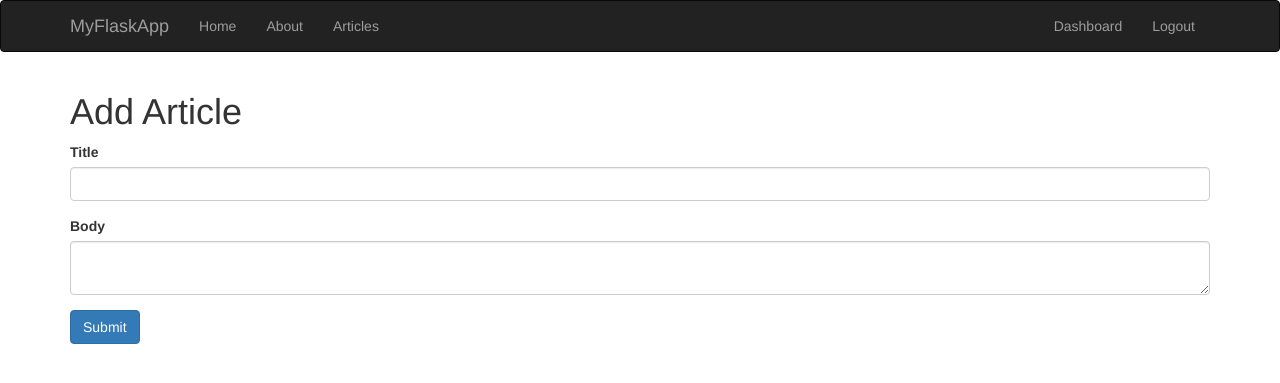
After one commit to maulikrathod/myFlaskApp, a Flask app: page /add_article in a window 1280 px wide. The commit adds this page. Shown: the top 383 px of the page. Run offline with Flask 2, Linux system fonts and the light colour scheme; the visitor is signed in with stand-in values (Sample User, id 1); some libraries are stand-ins or nearby versions.

Commit message:
Tutorial 4 - Dashboard & Articles

```diff
--- a/app.py
+++ b/app.py
@@ -2,8 +2,8 @@ from flask import Flask, render_template, flash, redirect, url_for, session, log
 from flask_mysqldb import MySQL
 from wtforms import Form, StringField, TextAreaField, PasswordField, validators
 from passlib.hash import sha256_crypt
-from data import articles
 from functools import wraps
+# from data import articles
 
 app = Flask(__name__)
 
@@ -17,31 +17,51 @@ app.config['MYSQL_CURSORCLASS'] = 'DictCursor'
 mysql = MySQL(app)
 
 
-Articles = articles()
+# Articles = articles()
 
-
+#    HOME PAGE
 @app.route('/')
 def index():
     return render_template('home.html')
 
-
+#   ABOUT
 @app.route('/about')
 def about():
     return render_template('about.html')
 
-
+#   ARTICLES
 @app.route('/articles')
 def articles():
-    return render_template('articles.html', articles=Articles)
+        #   CREATE CURSOR
+        cur = mysql.connection.cursor()
+
+        #   GET ARTICLES FROM DB
+        results = cur.execute("SELECT * FROM articles")
+        articles = cur.fetchall()
+
+        if results > 0:
+            return render_template('articles.html', articles = articles)
+        else:
+            msg = "NO Articles Found"
+            return render_template('articles.html', msg = msg)
+
+        #   CLOSE CONNECTION
+        cur.close()
 
 
+#   PERTICULER ARTICLES
 @app.route('/article/<string:id>/')
 def article(id):
-    return render_template('article.html', id=id)
+    #   CREATE CURSOR
+    cur = mysql.connection.cursor()
 
-# Register Form Class
+    #   GET ARTICLES FROM DB
+    results = cur.execute("SELECT * FROM articles WHERE id = %s", [id])
+    article = cur.fetchone()
 
+    return render_template('article.html', article = article)
 
+#   Register Form Class
 class RegisterForm(Form):
     name = StringField('Name', [validators.Length(min=1, max=50)])
     username = StringField('Username', [validators.Length(min=4, max=25)])
@@ -52,7 +72,7 @@ class RegisterForm(Form):
     ])
     confirm = PasswordField('Confirm Password')
 
-
+#   REGISTER
 @app.route('/register', methods=['GET', 'POST'])
 def register():
     form = RegisterForm(request.form)
@@ -81,7 +101,7 @@ def register():
     return render_template('register.html', form=form)
 
 
-# User Login
+#   LOGIN
 @app.route('/login', methods=['GET', 'POST'])
 def login():
     if request.method == 'POST':
@@ -117,7 +137,7 @@ def login():
     return render_template('login.html')
 
 
-# check if user logged_in
+#   CHECK IF LOGGED_IN
 def is_logged_in(f):
     @wraps(f)
     def wrap(*args, **kwargs):
@@ -128,19 +148,65 @@ def is_logged_in(f):
             return redirect(url_for("login"))
     return wrap
 
-
+#   LOGOUT
 @app.route('/logout')
+@is_logged_in
 def logout():
     session.clear()
     flash("You are now Loged Out", "success")
     return redirect(url_for("login"))
 
-
+#   DASHBOARD
 @app.route('/dashboard')
 @is_logged_in
 def dashboard():
-    return render_template('dashboard.html')
+    #   CREATE CURSOR
+    cur = mysql.connection.cursor()
 
+    #   GET ARTICLES FROM DB
+    results = cur.execute("SELECT * FROM articles")
+    articles = cur.fetchall()
+
+    if results > 0:
+        return render_template('dashboard.html', articles = articles)
+    else:
+        msg = "NO Articles Found"
+        return render_template('dashboard.html', msg = msg)
+
+    #   CLOSE CONNECTION
+    cur.close()
+
+#   ARTICLES Form Class
+class ArticleForm(Form):
+    title = StringField('Title', [validators.Length(min=1, max=200)])
+    body = TextAreaField('Body', [validators.Length(min=30)])
+
+
+#   ADD ARTICLE
+@app.route('/add_article', methods=['GET', 'POST'])
+@is_logged_in
+def add_article():
+    form = ArticleForm(request.form)
+    if request.method == 'POST' and form.validate():
+        title = form.title.data
+        body = form.body.data
+
+        #   CREATE CURSOR
+        cur = mysql.connection.cursor()
+
+        #   EXECUTE
+        cur.execute("INSERT INTO articles(title, body, author) VALUES(%s, %s, %s)",(title, body, session['username']))
+
+        #   COMMIT TO DB
+        mysql.connection.commit()
+
+        #   CLOSE CONNECTION
+        cur.close()
+
+        flash("Articles Created", "success")
+        return redirect(url_for('dashboard'))
+
+    return render_template('add_article.html', form=form)
 
 if __name__ == "__main__":
     app.secret_key = 'secret123'
--- /dev/null
+++ b/templates/add_article.html
@@ -0,0 +1,15 @@
+{% extends "layout.html" %}
+
+{% block body %}
+  <h1>Add Article</h1>
+  {% from "includes/_formhelpers.html" import render_field %}
+  <form action="" method="POST">
+    <div class="form-group">
+      {{ render_field(form.title, class_="form-control") }}
+    </div>
+    <div class="form-group">
+      {{ render_field(form.body, class_="form-control", id="editor") }}
+    </div>
+    <p><input type="submit" class="btn btn-primary" value="Submit"></p>
+  </form>
+{% endblock %}
--- a/templates/home.html
+++ b/templates/home.html
@@ -4,5 +4,9 @@
   <div class="jumbotron text-center">
     <h1>Welcome to FlaskApp</h1>
     <p class="lead">This application is built on the Python Flask framework</p>
+    {% if session.logged_in == NULL %}
+      <a href="/register" class="btn btn-primary btn-lg">Register</a>
+      <a href="/login" class="btn btn-success btn-lg">Login</a>
+    {% endif %}
   </div>
 {% endblock %}
--- a/templates/layout.html
+++ b/templates/layout.html
@@ -13,5 +13,11 @@
     </div>
 
     <script src="https://maxcdn.bootstrapcdn.com/bootstrap/3.3.7/js/bootstrap.min.js"></script>
+    {# <script src="//cdn.ckeditor.com/4.7.1/basic/ckeditor.js"></script>#}
+    <script src="//cdn.ckeditor.com/4.7.1/standard/ckeditor.js"></script>
+    {# <script src="//cdn.ckeditor.com/4.7.1/full/ckeditor.js"></script>#}
+    <script type="text/javascript">
+      CKEDITOR.replace('editor')
+    </script>
   </body>
 </html>
```
Also changed, not shown: templates/article.html (+6 -1 lines), templates/dashboard.html (+22 -0 lines).
